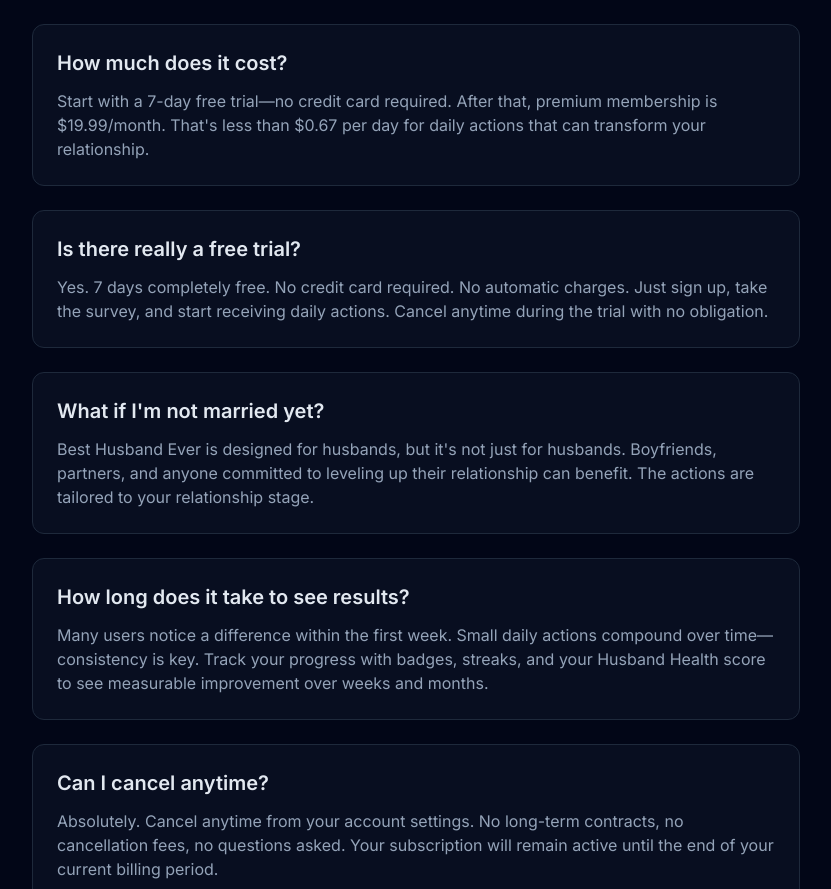
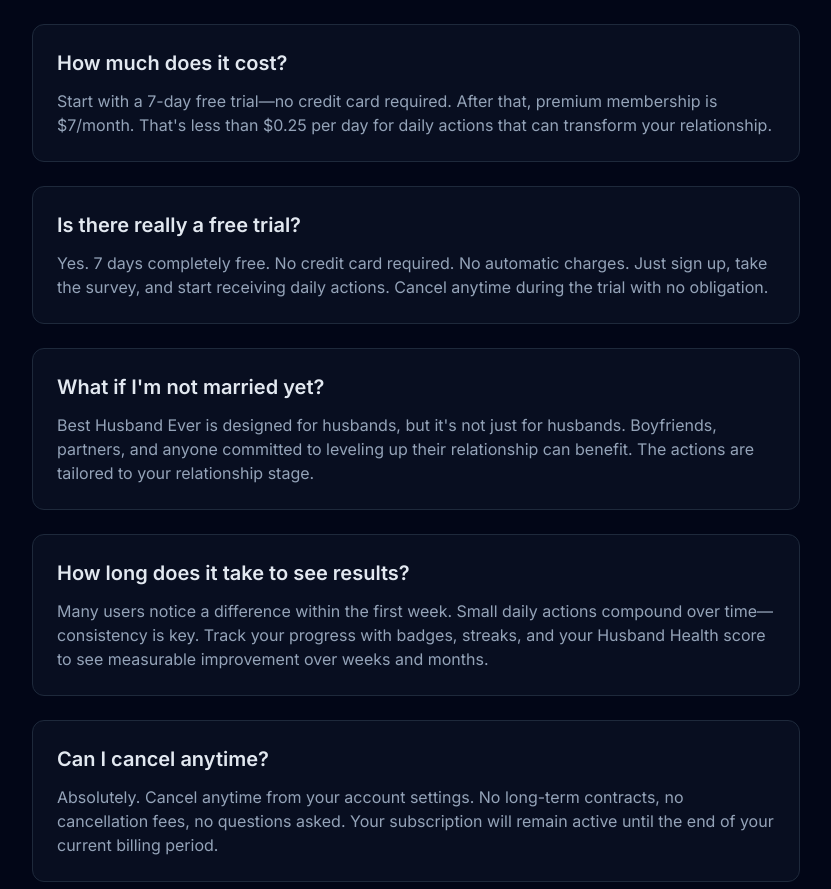
Before and after one commit to loo83gh22-droid/Husband-Daily-Tips, a Next.js app: page / in a window 1280 px wide. Shown: the part 2256-3145 px from the top of the page, without its empty margins (224-1055 px from the left). Built offline with nearby package versions, Linux system fonts and the light colour scheme; no server answers.

Commit message:
Update pricing from .99/month to /month - Update FAQ section pricing (both display and schema) - Change per-day cost from .67 to .25 - Ensure all user-facing pricing reflects /month

```diff
--- a/app/page.tsx
+++ b/app/page.tsx
@@ -153,7 +153,7 @@ export default async function Home() {
                 name: 'How much does it cost?',
                 acceptedAnswer: {
                   '@type': 'Answer',
-                  text: 'Start with a 7-day free trial—no credit card required. After that, premium membership is $19.99/month. That\'s less than $0.67 per day for daily actions that can transform your relationship.',
+                  text: 'Start with a 7-day free trial—no credit card required. After that, premium membership is $7/month. That\'s less than $0.25 per day for daily actions that can transform your relationship.',
                 },
               },
               {
@@ -483,7 +483,7 @@ export default async function Home() {
               <div className="bg-slate-900/50 border border-slate-800 rounded-xl p-6">
                 <h3 className="text-xl font-semibold text-slate-200 mb-3">How much does it cost?</h3>
                 <p className="text-slate-400">
-                  Start with a 7-day free trial—no credit card required. After that, premium membership is $19.99/month. That&apos;s less than $0.67 per day for daily actions that can transform your relationship.
+                  Start with a 7-day free trial—no credit card required. After that, premium membership is $7/month. That&apos;s less than $0.25 per day for daily actions that can transform your relationship.
                 </p>
               </div>
               <div className="bg-slate-900/50 border border-slate-800 rounded-xl p-6">
```
